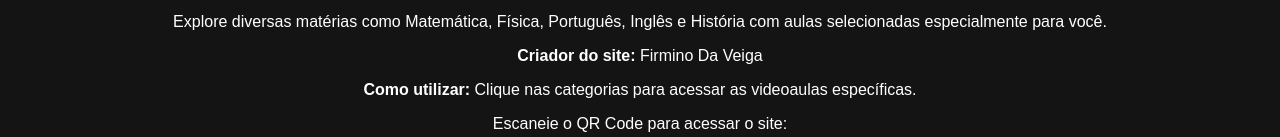
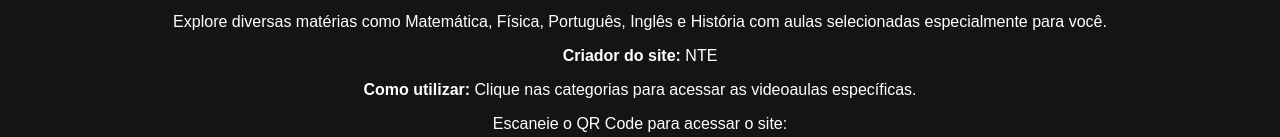
Before and after one commit to betuh4y/beltu, a plain HTML site: page index.html in a window 1280 px wide. Shown: the part 159-296 px from the top of the page. Drawn offline with Linux system fonts and the light colour scheme.

Commit message:
Update index.html

```diff
--- a/index.html
+++ b/index.html
@@ -17,7 +17,7 @@
       <h1>Bem-vindo ao Firmino Da Veiga!</h1>
       <p>Este site educacional tem como objetivo ajudar alunos através de videoaulas do YouTube.</p>
       <p>Explore diversas matérias como Matemática, Física, Português, Inglês e História com aulas selecionadas especialmente para você.</p>
-      <p><strong>Criador do site:</strong> Firmino Da Veiga</p>
+      <p><strong>Criador do site:</strong> NTE </p>
       <p><strong>Como utilizar:</strong> Clique nas categorias para acessar as videoaulas específicas.</p>
 
       <div class="qrcode">
```
